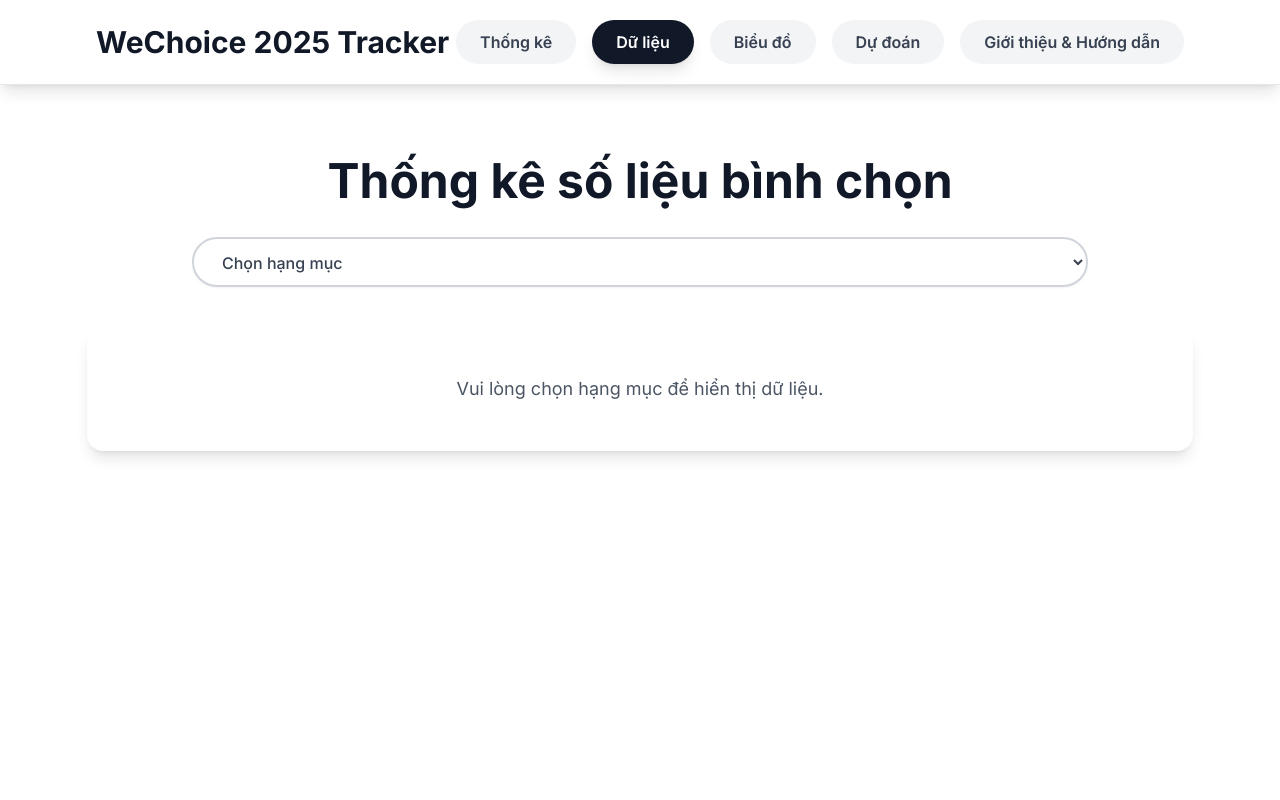
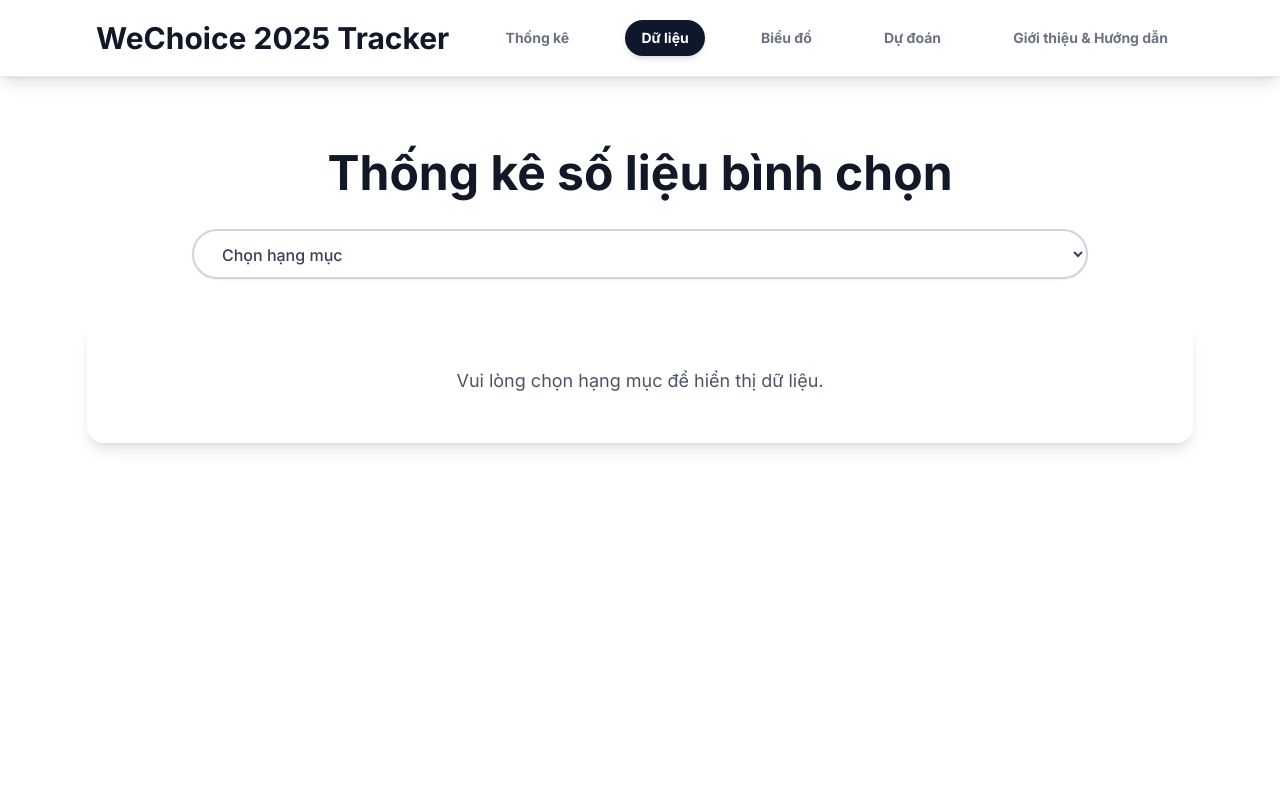
Before and after one commit to ntu09082007-eng/wechoice-tracker-frontend, a React (Vite) app: page /stats in a window 1280 px wide. Shown: the top 800 px of the page. Built offline with nearby package versions, Linux system fonts and the light colour scheme.

Commit message:
Update Header.jsx

```diff
--- a/src/components/Header.jsx
+++ b/src/components/Header.jsx
@@ -26,22 +26,19 @@
             </Link>
           </h1>
 
-          {/* Desktop Navigation */}
-          <nav className="hidden xl:flex gap-4">
           {navLinks.map((link) => (
   <Link
     key={link.to}
     to={link.to}
-                className={`px-6 py-2.5 rounded-full font-semibold transition-all duration-300 ${
+    className={`px-4 py-2 rounded-full text-sm font-bold transition-all duration-200 whitespace-nowrap ${
       location.pathname === link.to
-                    ? "bg-gray-900 text-white shadow-lg"
-                    : "bg-gray-100 text-gray-700 hover:bg-gray-200"
+        ? 'bg-slate-900 text-white shadow-md'        // <-- ĐANG CHỌN: Nền xanh đen
+        : 'bg-transparent text-gray-500 hover:text-gray-900' // <-- KHÔNG CHỌN: Nền trong suốt
     }`}
   >
     {link.label}
   </Link>
 ))}
-          </nav>
 
           {/* Mobile Menu Button */}
           <button
```
Lines whose indentation alone changed are shown as unchanged.
